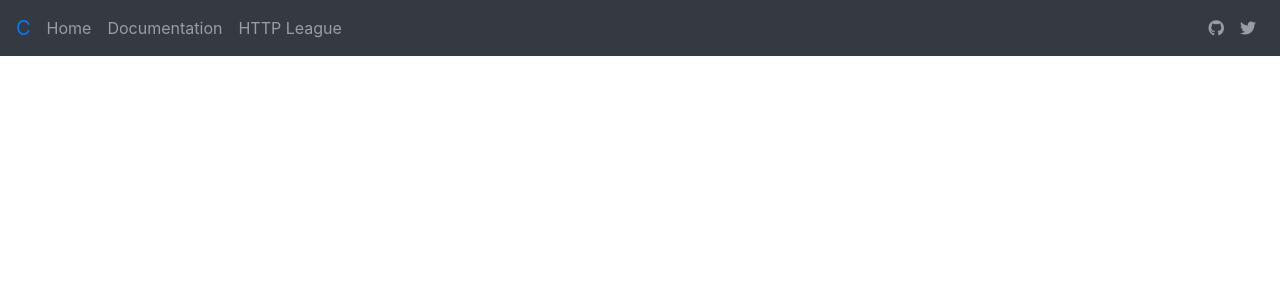
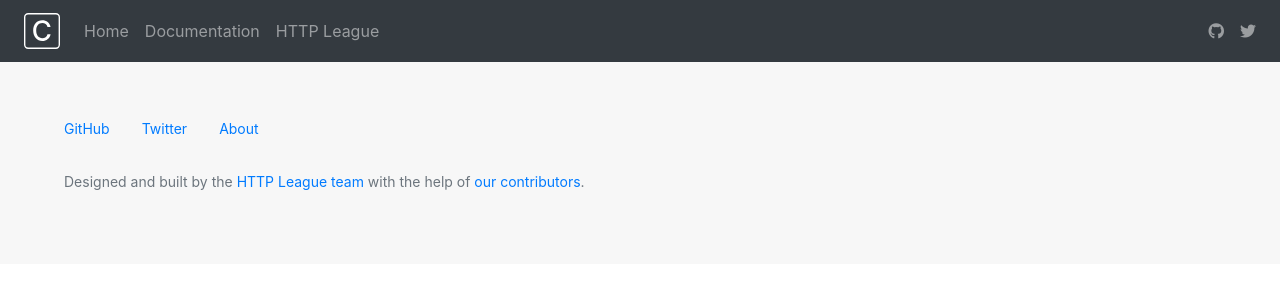
Before and after one commit to http-league/http-league, a Django app: page /design/ in a window 1280 px wide. Shown: the top 300 px of the page. Run offline with Django 3.2, Linux system fonts and the light colour scheme; some libraries are stand-ins or nearby versions.

Commit message:
Update to separate cup styles from main styles

```diff
--- a/design_system/templates/design/home.html
+++ b/design_system/templates/design/home.html
@@ -1,2 +1,6 @@
 {% extends "./home_layout.html" %}
-{% block content %}{% endblock %}
+{% block content %}
+    <div class="col-6 mx-auto col-md-6 order md-2">
+
+    </div>
+{% endblock %}
--- a/design_system/templates/design/home_layout.html
+++ b/design_system/templates/design/home_layout.html
@@ -8,6 +8,7 @@
         <meta content="ie=edge" http-equiv="X-UA-Compatible">
         <link crossorigin="anonymous" href="https://stackpath.bootstrapcdn.com/bootstrap/4.3.1/css/bootstrap.min.css" integrity="sha384-ggOyR0iXCbMQv3Xipma34MD+dH/1fQ784/j6cY/iJTQUOhcWr7x9JvoRxT2MZw1T" rel="stylesheet">
         <script src="https://kit.fontawesome.com/632585e591.js"></script>
+        <link rel="stylesheet" href="{% static 'css/cup.css' %}">
         <title>{{ title }}</title>
     </head>
 
@@ -15,7 +16,12 @@
 
         <!--TODO: add header nav -->
         <header class="navbar navbar-expand navbar-dark flex-column flex-md-row bd-navbar navbar-dark bg-dark">
-            <a class="navbar-brand mr-0 mr-md-2 text-primary" href="/design">C</a>
+            <a class="navbar-brand mr-0 mr-md-2 text-primary" href="/design">
+                <svg fill="none" height="36" viewbox="0 0 52 52" width="52" xmlns="http://www.w3.org/2000/svg">
+                    <rect height="50" rx="5" stroke-width="2" stroke="white" width="50" x="1" y="1"/>
+                    <path d="M38.358 20.3693C37.3636 14.1477 32.4915 10.5114 26.3409 10.5114C18.8125 10.5114 13.2585 16.1506 13.2585 25.4545C13.2585 34.7585 18.7841 40.3977 26.3409 40.3977C32.733 40.3977 37.4062 36.392 38.358 30.6392L33.9261 30.625C33.1733 34.3466 30.0483 36.392 26.3693 36.392C21.3835 36.392 17.6193 32.571 17.6193 25.4545C17.6193 18.3949 21.3693 14.517 26.3835 14.517C30.0909 14.517 33.2017 16.6051 33.9261 20.3693H38.358Z" fill="white"/>
+                </svg>
+            </a>
             <div class="navbar-nav-scroll">
                 <ul class="navbar-nav bd-navbar-nav flex-row">
                     <li class="nav-item">
@@ -48,7 +54,33 @@
         </header>
 
         <!--TODO: add main content container -->
-        {% block content %}{% endblock %}
+        <main class="cd-masthead" role="main">
+            <div class="container">
+                <div class="row align-items-center">
+                    {% block content %}{% endblock %}
+                </div>
+            </div>
+        </main>
+
+        <footer class="cd-footer text-muted">
+            <div class="container-fluid p-3 p-md-5">
+                <ul class="nav cd-footer-links">
+                    <li class="nav-item">
+                        <a class="nav-link" href="https://github.com/http-league">GitHub</a>
+                    </li>
+                    <li class="nav-item">
+                        <a class="nav-link" href="https://twitter.com/httpleague">Twitter</a>
+                    </li>
+                    <li class="nav-item">
+                        <a class="nav-link" href="#">About</a>
+                    </li>
+                </ul>
+                <p class="nav-link">Designed and built by the
+                    <a href="#">HTTP League team</a>
+                    with the help of
+                    <a href="https://github.com/http-league/http-league/graphs/contributors">our contributors</a>.</p>
+            </div>
+        </footer>
         <script src="https://stackpath.bootstrapcdn.com/bootstrap/4.3.1/js/bootstrap.bundle.min.js"></script>
     </body>
 
--- /dev/null
+++ b/static/css/cup.css
@@ -0,0 +1,49 @@
+/*------------------------------*\
+    CUP STYLES
+\*-------------------------------*/
+.cd-sidebar {
+  order: 0;
+  border-bottom: 1px solid rgba(0, 0, 0, 0.1);
+}
+
+.cd-menu {
+  position: relative;
+  padding: 1rem 15px;
+  margin-right: -15px;
+  margin-left: -15px;
+  border-bottom: 1px solid rgba(0, 0, 0, 0.05);
+}
+
+[type=button]:not(:disabled), [type=reset]:not(:disabled), [type=submit]:not(:disabled), button:not(:disabled) {
+  cursor: pointer;
+}
+
+.cd-links {
+  padding-top: 1rem;
+  padding-bottom: 1rem;
+  margin-right: -15px;
+  margin-left: -15px;
+}
+
+.cd-footer {
+  font-size: 0.875rem;
+  background-color: #f7f7f7;
+}
+
+.cd-footer-links {
+  padding-left: 0;
+  margin-bottom: 1rem;
+}
+
+svg {
+  overflow: hidden;
+  vertical-align: middle;
+}
+
+@media (min-width: 576px) {
+  .cd-footer {
+    text-align: left;
+  }
+}
+
+/*# sourceMappingURL=cup.css.map */
--- /dev/null
+++ b/static/scss/cup.scss
@@ -0,0 +1,56 @@
+/*------------------------------*\
+    CUP STYLES
+\*-------------------------------*/
+
+//Header
+
+// SIDEBAR
+.cd-sidebar {
+    order: 0;
+    border-bottom: 1px solid rgba(0, 0, 0, .1);
+}
+
+.cd-menu {
+    position: relative;
+    padding: 1rem 15px;
+    margin-right: -15px;
+    margin-left: -15px;
+    border-bottom: 1px solid rgba(0,0,0,.05);
+}
+
+[type="button"]:not(:disabled), [type="reset"]:not(:disabled), [type="submit"]:not(:disabled), button:not(:disabled) {
+    cursor: pointer;
+}
+
+.cd-links {
+    padding-top: 1rem;
+    padding-bottom: 1rem;
+    margin-right: -15px;
+    margin-left: -15px;
+}
+
+
+// Footer
+
+.cd-footer {
+    font-size: .875rem;
+    background-color: #f7f7f7;
+}
+
+.cd-footer-links {
+    padding-left: 0;
+    margin-bottom: 1rem;
+}
+
+
+// Utilities
+svg {
+    overflow: hidden;
+    vertical-align: middle;
+}
+// Media Queries
+@media (min-width: 576px){
+    .cd-footer {
+   text-align: left;
+    }
+}
```
Also changed, not shown: design_system/templates/design/layout.html (+6 -1 lines), static/css/style.css (+0 -27 lines), static/scss/style.scss (+0 -33 lines), static/img/cup.svg (added), 2 other files.
